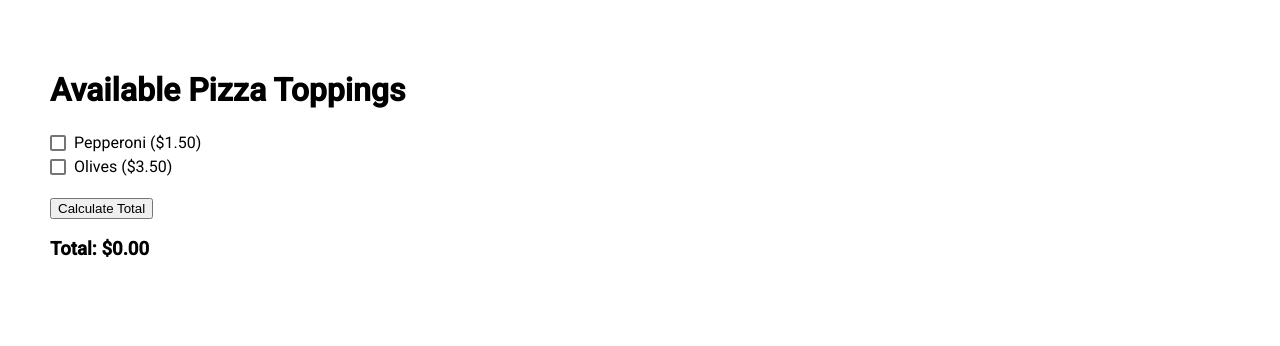
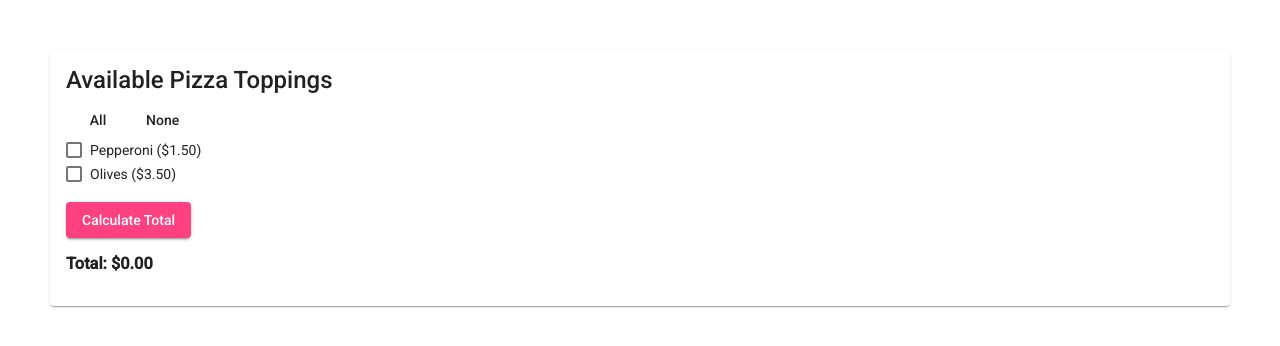
Before and after one commit to 2019-fall-jsf-th/components, an Angular app: page / in a window 1280 px wide. Shown: the top 346 px of the page. Built offline with nearby package versions, Linux system fonts and the light colour scheme.

Commit message:
Now can chack all or none

```diff
--- a/src/app/app.module.ts
+++ b/src/app/app.module.ts
@@ -6,6 +6,8 @@ import { AppComponent } from './app.component';
 import { PizzaToppingComponent } from './pizza-topping/pizza-topping.component';
 import { BrowserAnimationsModule } from '@angular/platform-browser/animations';
 import { MatCheckboxModule } from '@angular/material/checkbox';
+import { MatCardModule } from '@angular/material/card';
+import { MatButtonModule } from '@angular/material/button';
 
 @NgModule({
   declarations: [
@@ -16,7 +18,9 @@ import { MatCheckboxModule } from '@angular/material/checkbox';
     BrowserModule,
     FormsModule,
     BrowserAnimationsModule,
-    MatCheckboxModule
+    MatCheckboxModule,
+    MatCardModule,
+    MatButtonModule
   ],
   providers: [],
   bootstrap: [AppComponent]
--- a/src/app/pizza-topping/pizza-topping.component.html
+++ b/src/app/pizza-topping/pizza-topping.component.html
@@ -1,18 +1,36 @@
-<h1>Available Pizza Toppings</h1>
+<mat-card>
+    <mat-card-title>
+        Available Pizza Toppings
+    </mat-card-title>
+    <mat-card-content>
+        <button mat-button (click) = 'checkAll()' >
+            All
+        </button>
+        <button mat-button (click) = 'checkNone()' >
+            None
+        </button>
+
+
+
         <div
             *ngFor='let pt of availablePizzaToppings'
         >
             <mat-checkbox
-        [(ngModel)]="pt.checked">
+                [(ngModel)]="pt.checked"
+            >
                 {{ pt.name }} ({{ pt.price | currency }})
             </mat-checkbox>
         </div>
         <br>
         <div>
             <button
+                mat-raised-button
+                color="accent"
                 (click)='calculateTotal()'
             >
                 Calculate Total
             </button>
             <h3>Total: {{ total | currency }}</h3>
         </div>
+    </mat-card-content>
+</mat-card>
--- a/src/app/pizza-topping/pizza-topping.component.ts
+++ b/src/app/pizza-topping/pizza-topping.component.ts
@@ -1,5 +1,6 @@
 import { Component, OnInit } from '@angular/core';
 import { PizzaService } from '../pizza.service';
+import { CheckboxControlValueAccessor } from '@angular/forms';
 
 @Component({
   selector: 'app-pizza-topping',
@@ -42,4 +43,10 @@ export class PizzaToppingComponent implements OnInit {
       )
     ;
   }
+  checkAll() {
+    this.availablePizzaToppings = this.availablePizzaToppings.map(x => ({ ...x, checked: true }));
+  }
+  checkNone() {
+    this.availablePizzaToppings = this.availablePizzaToppings.map(x => ({ ...x, checked: false }));
+  }
 }
```
Lines whose indentation alone changed are shown as unchanged.
